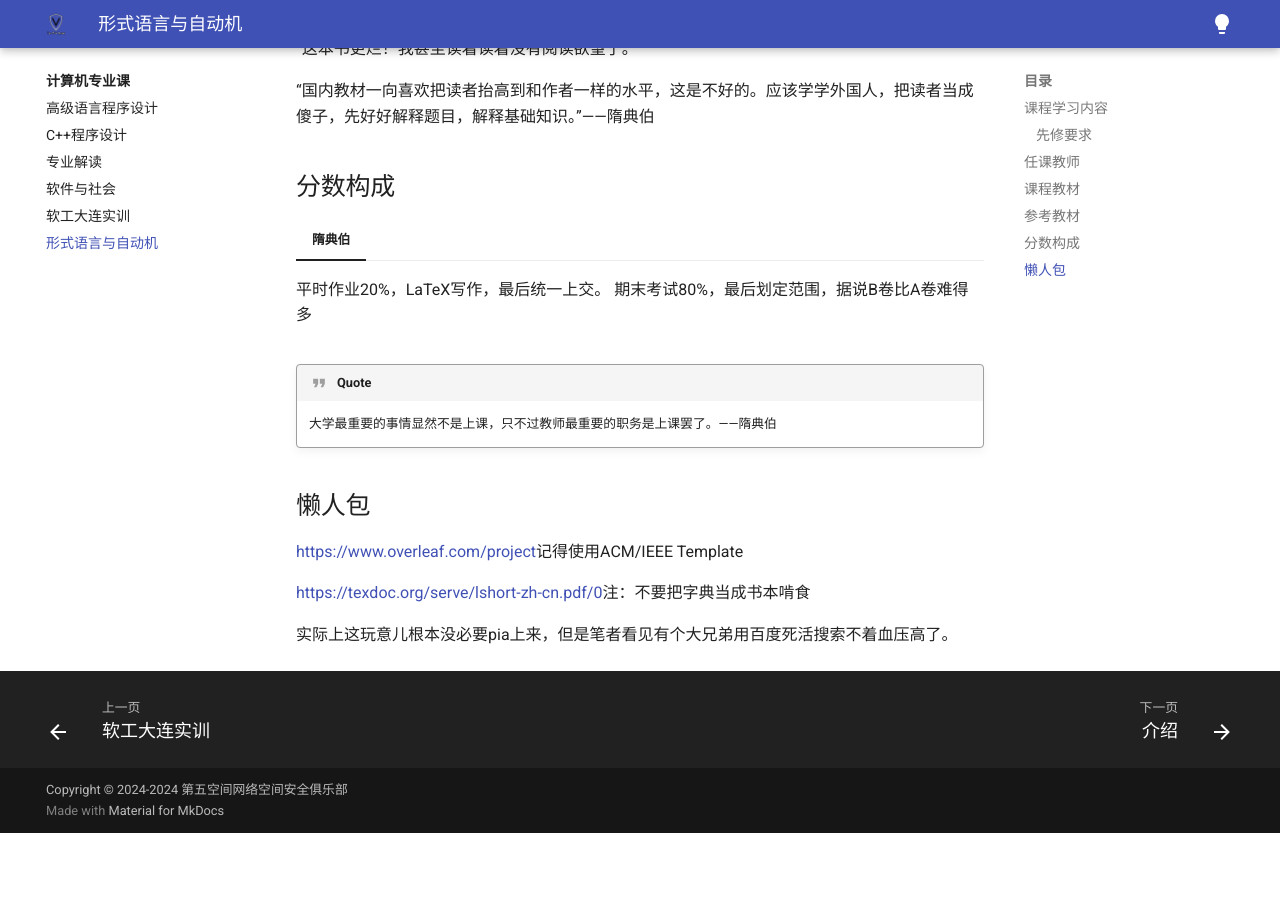
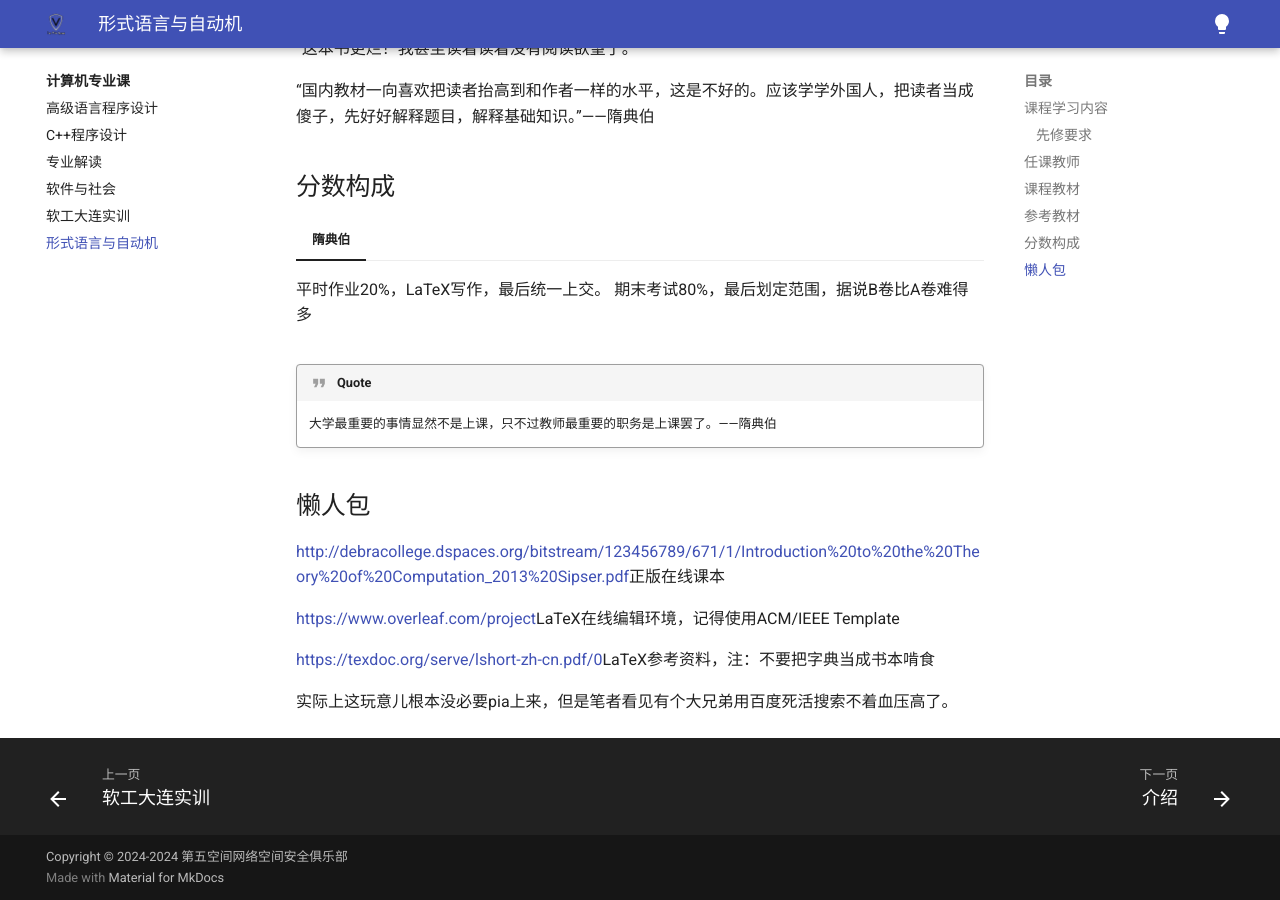
Before and after one commit to Fifth-Space/HITWH-CS, an MkDocs documentation site: the page built from docs/major/automata.md, in a window 1280 px wide and 900 px high, scrolled down 1123 px. Built offline with MkDocs 1.6.1 and Material for MkDocs 9.7.7, drawn with Linux system fonts in a browser that asks for light colours; comment, search, counter and statistics services are not loaded; before the commit the page ends 1956 px from its top, so only the background shows below that; some of the changed lines change nothing that is shown.

Commit message:
Added the textbook of automata

```diff
--- a/docs/major/automata.md
+++ b/docs/major/automata.md
@@ -51,8 +51,10 @@
 
 ## 懒人包
 
-<a>https://www.overleaf.com/project</a>记得使用ACM/IEEE Template
+<a>http://debracollege.dspaces.org/bitstream/123456789/671/1/Introduction%20to%20the%20Theory%20of%20Computation_2013%20Sipser.pdf</a>正版在线课本
 
-<a>https://texdoc.org/serve/lshort-zh-cn.pdf/0</a>注：不要把字典当成书本啃食
+<a>https://www.overleaf.com/project</a>LaTeX在线编辑环境，记得使用ACM/IEEE Template
+
+<a>https://texdoc.org/serve/lshort-zh-cn.pdf/0</a>LaTeX参考资料，注：不要把字典当成书本啃食
 
 实际上这玩意儿根本没必要pia上来，但是笔者看见有个大兄弟用百度死活搜索不着血压高了。
```
